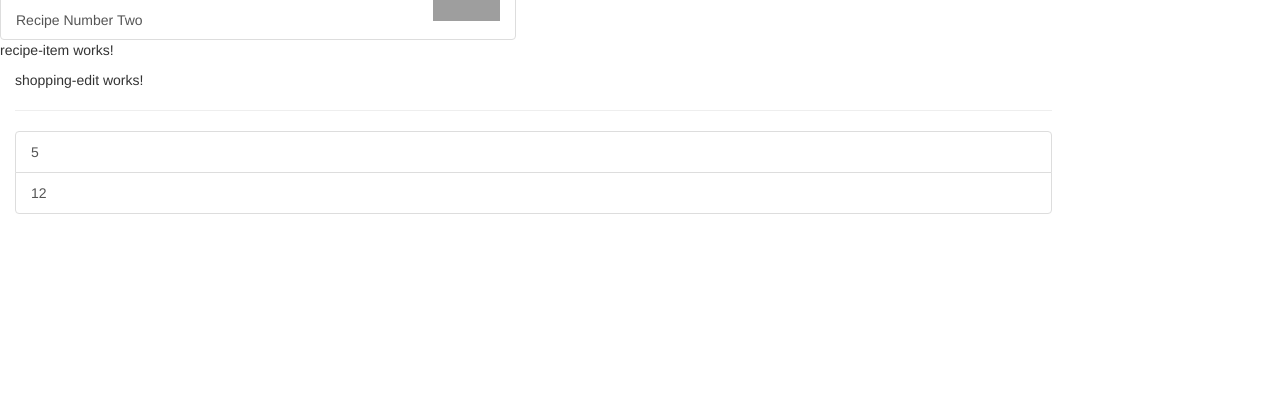
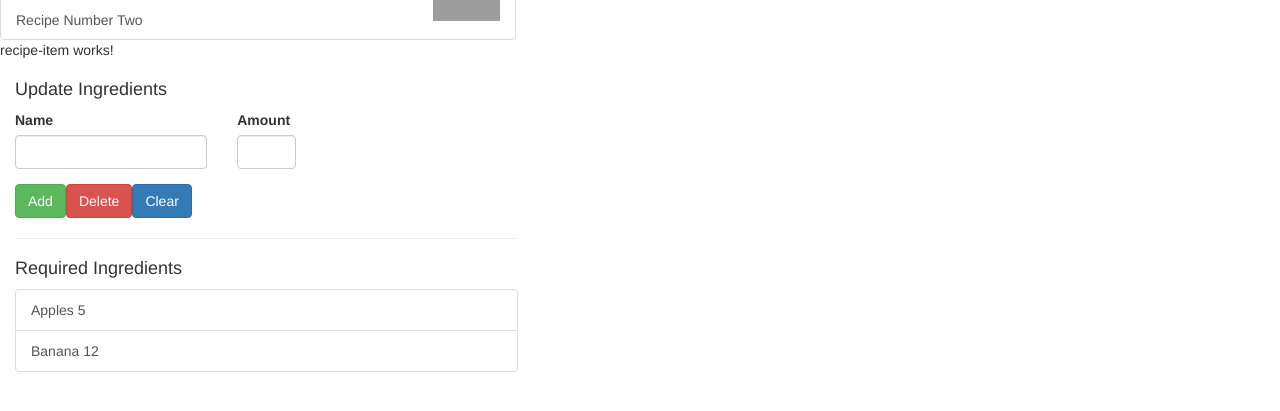
Before and after one commit to nnamacha/shoppingListApp, an Angular app: page / in a window 1280 px wide. Shown: the part 225-636 px from the top of the page. Built offline with nearby package versions, Linux system fonts and the light colour scheme; grey boxes are pictures that could not be loaded.

Commit message:
Shopping list edit component completed

```diff
--- a/src/app/shopping-list/shopping-edit/shopping-edit.component.html
+++ b/src/app/shopping-list/shopping-edit/shopping-edit.component.html
@@ -1 +1,27 @@
-<p>shopping-edit works!</p>
+<div class="row">
+    <div class="col-xs-12">
+        <h4>Update Ingredients</h4>
+    </div>
+
+    <div class="col-xs-12">
+        <form>
+            <div class="row">
+                <div class="col-sm-5 form-group">
+                    <label for="name">Name</label>
+                    <input type="text" id="name" class="form-control">
+                </div>
+                <div class="col-sm-2 form-group">
+                    <label for="amount">Amount</label>
+                    <input type="number" id="amount" class="form-control">
+                </div>
+            </div>
+            <div class="row">
+                <div class="col-xs-12">
+                    <button class="btn btn-success" type="submit">Add</button>
+                    <button class="btn btn-danger" type="button">Delete</button>
+                    <button class="btn btn-primary" type="button">Clear</button>
+                </div>
+            </div>
+        </form>
+    </div>
+</div>
--- a/src/app/shopping-list/shopping-list.component.html
+++ b/src/app/shopping-list/shopping-list.component.html
@@ -1,13 +1,14 @@
 <div class="rom">
-    <div class="col-xs-10">
+    <div class="col-xs-5">
         <app-shopping-edit></app-shopping-edit>
         <hr>
+        <h4> Required Ingredients</h4>
         <ul class="list-group">
             <a
                 class="list-group-item"
                 style="cursor: pointer"
                 *ngFor="let ingredient of ingredients"
-            >   {{ingredient.number}} {{ingredient.amount}}</a>
+            >   {{ingredient.name}} {{ingredient.amount}}</a>
         </ul>
     </div>
 </div>
```
